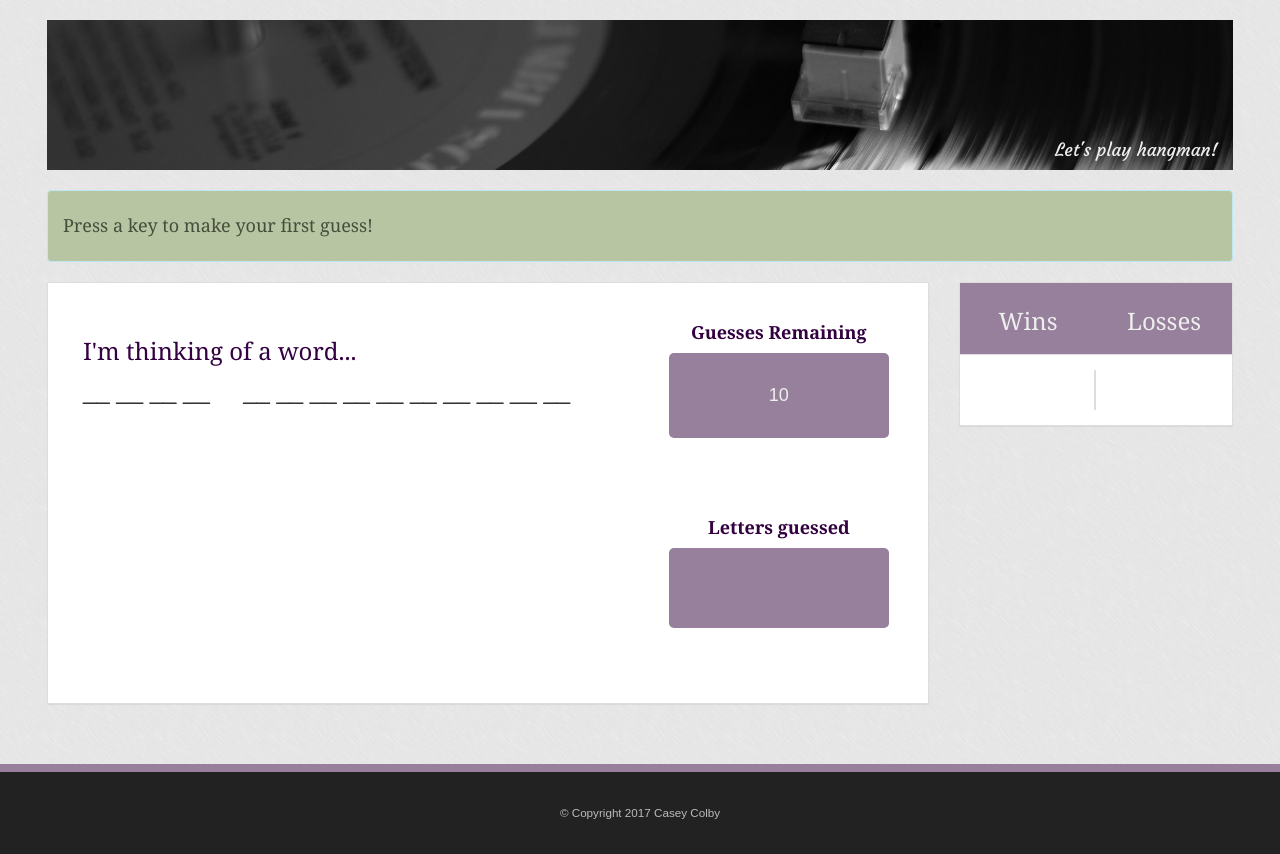
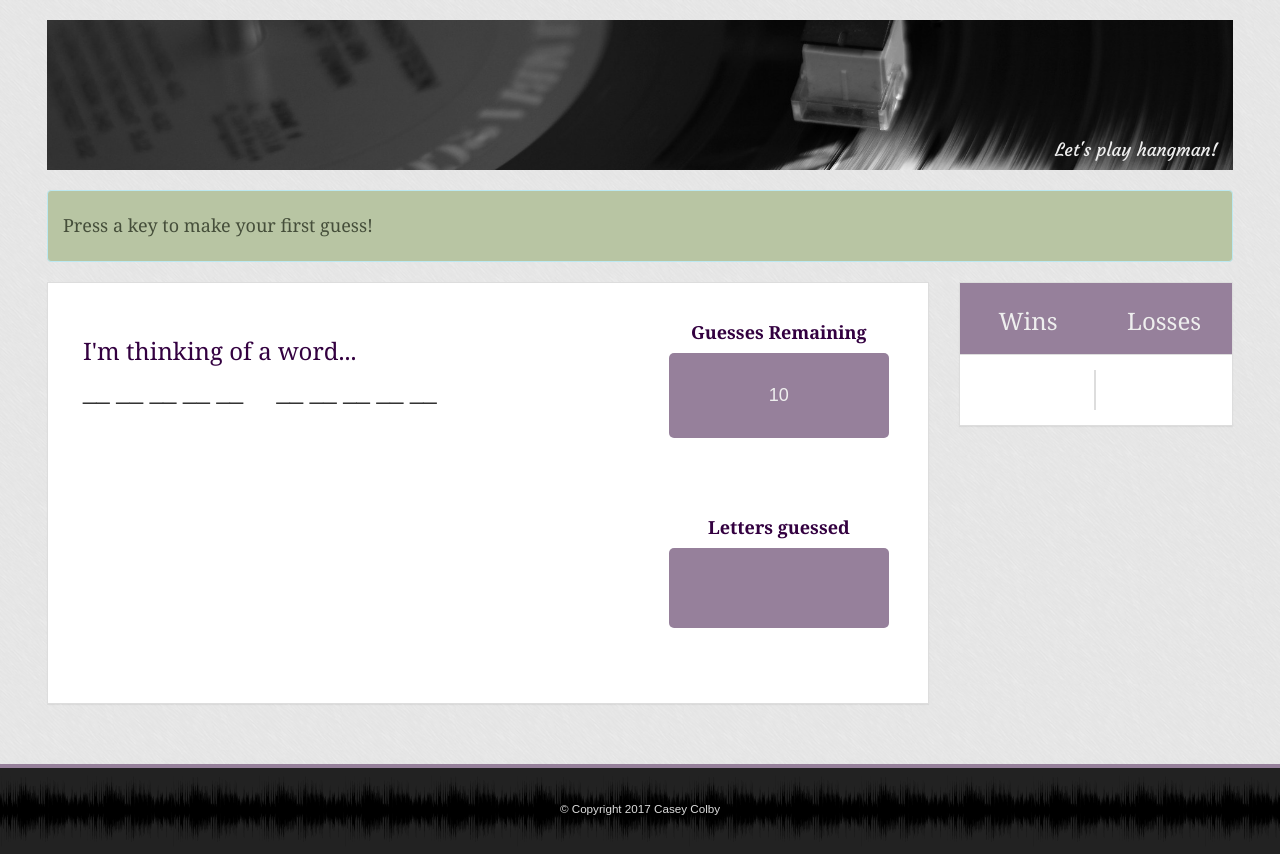
Before and after one commit to cecolby11/Hangman-Game, a PHP site: page / in a window 1280 px wide. Run offline with PHP 8.4, Linux system fonts and the light colour scheme.

Commit message:
adjusting details (word choices, favicon, footer)

```diff
--- a/assets/css/style.css
+++ b/assets/css/style.css
@@ -11,9 +11,11 @@ footer {
   text-align: center;
   font-size: smaller;
   padding: 33px;
-  border-top: #96809B 8px solid;
+  border-top: #96809B 4px solid;
   background: #222;
-  color: #bbb;
+  color: #ddd;
+  background-image: url("../images/aud.png");
+  background-size: contain;
 }
 
 .main_content {
--- a/assets/javascript/game.js
+++ b/assets/javascript/game.js
@@ -63,9 +63,9 @@ var setup = {
   "lossCounter": 0,
   "gameOver":false,
   // array of words that fit the theme. words will be removed after use
-  "wordOptions": ["Dave Brubeck", "Duke Ellington", "Ella Fitzgerald", "Miles Davis", "John Coltrane", "Louis Armstrong", "Dizzy Gillespie", "Improvisation", "Rhythm", "Syncopation", "Take Five", "Satin Doll", "Autumn Leaves"],
+  "wordOptions": ["Dave Brubeck", "Duke Ellington", "Ella Fitzgerald", "Miles Davis", "John Coltrane", "Louis Armstrong", "Dizzy Gillespie", "Improvisation", "Rhythm", "Syncopation", "Take Five", "Satin Doll", "Autumn Leaves", "saxophone", "Freddie Freeloader"],
   // static version for replacing options after all used
-  "staticWordOptions": ["Dave Brubeck", "Duke Ellington", "Ella Fitzgerald", "Miles Davis", "John Coltrane", "Louis Armstrong", "Dizzy Gillespie", "Improvisation", "Rhythm", "Syncopation", "Take Five", "Satin Doll", "Autumn Leaves"],
+  "staticWordOptions": ["Dave Brubeck", "Duke Ellington", "Ella Fitzgerald", "Miles Davis", "John Coltrane", "Louis Armstrong", "Dizzy Gillespie", "Improvisation", "Rhythm", "Syncopation", "Take Five", "Satin Doll", "Autumn Leaves", "saxophone", "Freddie Freeloader"],
   //vars to store current computerChoice and index for removal later
   "computerChoice":"",
   "computerChoiceIndex":0,
--- a/index.html
+++ b/index.html
@@ -2,8 +2,9 @@
 <html>
 <head>
   <title>Hangman!</title>
+   <link rel="shortcut icon" type="image/x-icon" href="assets/images/favicon.ico">
 
-  <link href="https://fonts.googleapis.com/css?family=Lobster|Courgette" rel="stylesheet">
+  <link href="https://fonts.googleapis.com/css?family=Courgette" rel="stylesheet">
 
   <link rel="stylesheet" href="https://maxcdn.bootstrapcdn.com/bootstrap/3.3.6/css/bootstrap.min.css">
   <link rel="stylesheet" type="text/css" href="assets/css/style.css">
```
Also changed, not shown: assets/images/aud.png (added), assets/images/favicon.ico (added), assets/images/textures/brushed_@2X.png (deleted).
